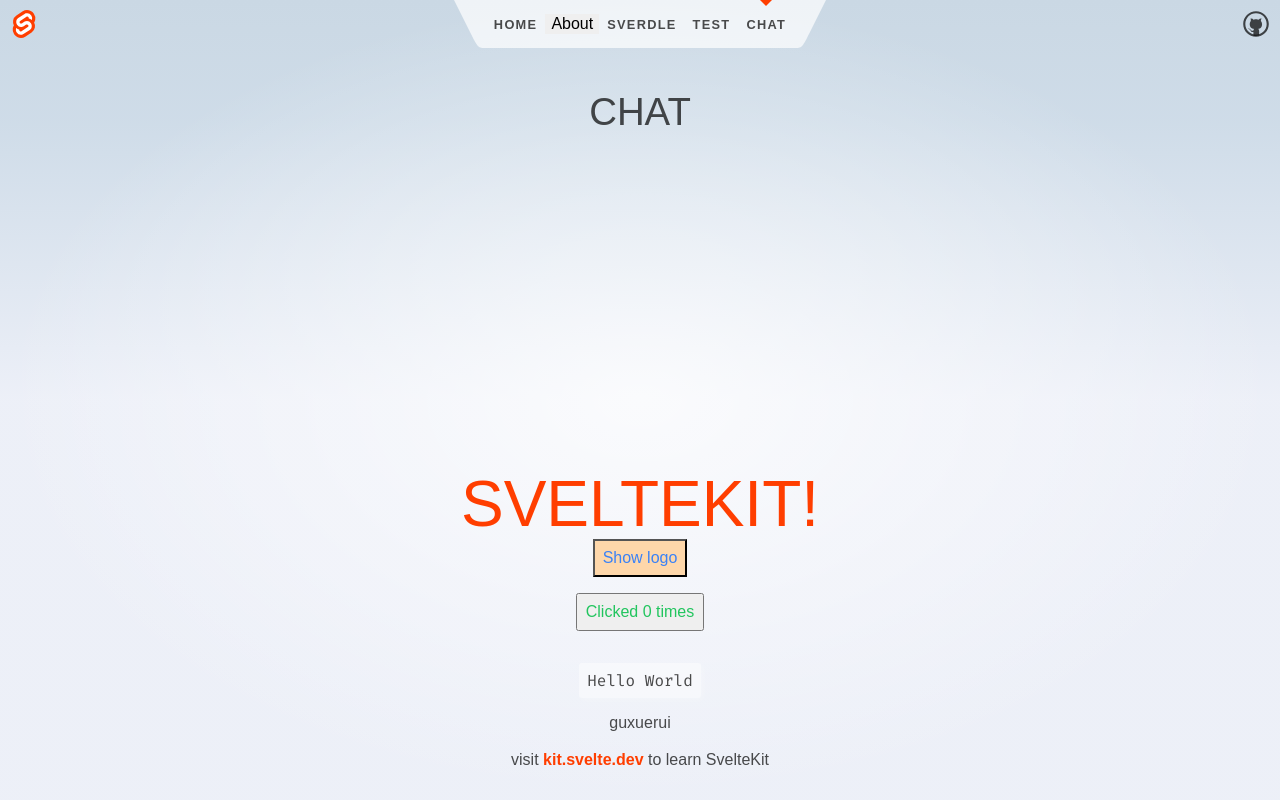
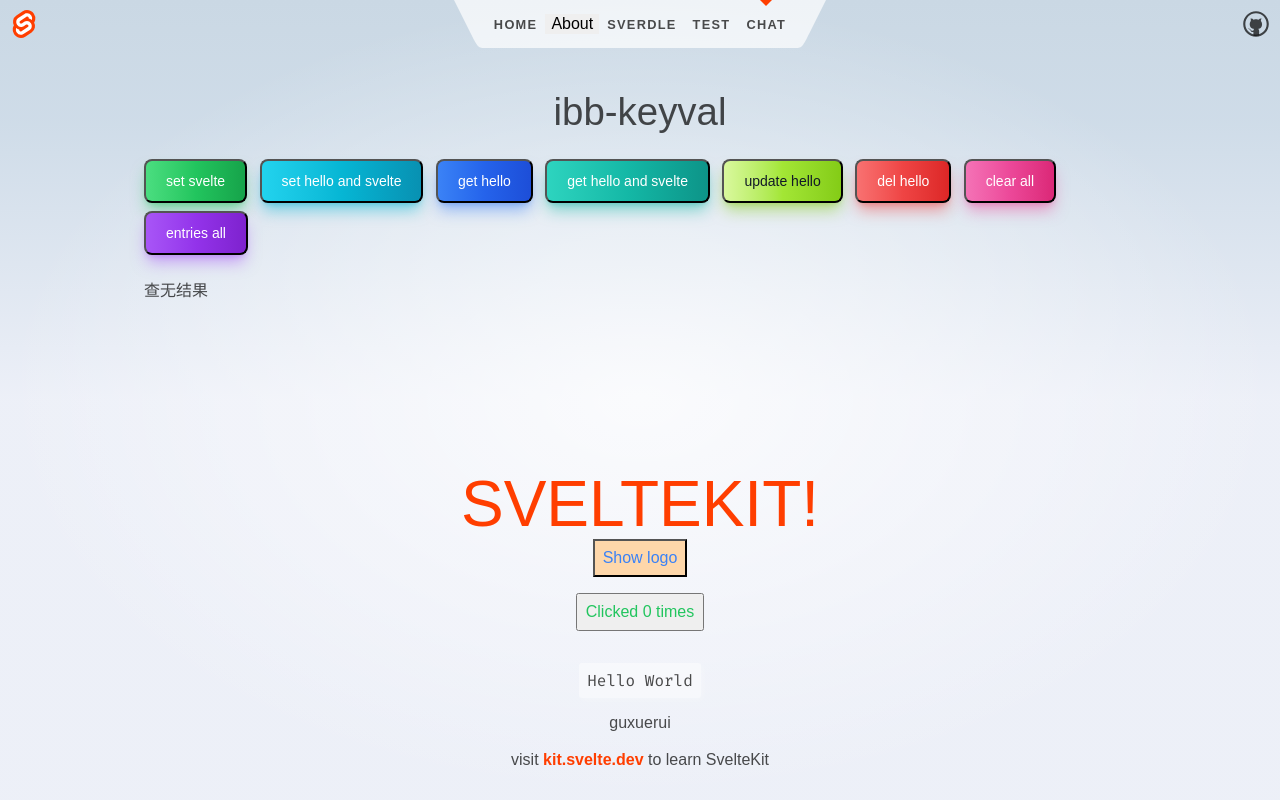
Before and after one commit to guxuerui/svelte-template, a SvelteKit app: page /chat in a window 1280 px wide. Built offline with nearby package versions, Linux system fonts and the light colour scheme; no server answers; sample sign-in values are in the browser's storage.

Commit message:
🎨 style(chat): add idb-keyval demo buttons and functions to chat page

```diff
--- a/src/routes/chat/+page.svelte
+++ b/src/routes/chat/+page.svelte
@@ -1,3 +1,56 @@
-<script lang="ts"></script>
+<script lang="ts">
+  import { fade, fly } from "svelte/transition";
+  import { get, set, setMany, getMany, update, del, delMany, clear, entries, keys, values } from "idb-keyval";
 
-<h1>CHAT</h1>
+  let storeVal: any = "";
+
+  function setVal() {
+    set("framwork", "svelte(kit)")
+      .then(() => console.log("It finished!"))
+      .catch((err) => console.log("It failed!", err));
+  }
+
+  function setManyVal() {
+    setMany([["hello", "world"], ["framwork", "svelte(kit)"],])
+      .then(() => console.log("Set many finished!"))
+      .catch((err) => console.log("It failed!", err));
+  }
+
+  function getVal() {
+    get("hello").then((val) => (storeVal = val));
+  }
+
+  function getManyVal() {
+    getMany(["hello", 'framwork']).then(([firstVal, secondVal]) =>
+      storeVal = firstVal + ' - ' + secondVal
+    );
+  }
+
+  function updateHello() {
+    update("hello", (val) => val.toUpperCase())
+    getVal()
+  }
+
+  function entriesVal() {
+    entries().then((entries) => storeVal = entries);
+  }
+</script>
+
+<h1>ibb-keyval</h1>
+
+<div flex="~ gap-x-4">
+  <button on:click|preventDefault={setVal} hover="cursor-pointer" type="button" class="text-white bg-gradient-to-r from-green-400 via-green-500 to-green-600 hover:bg-gradient-to-br focus:ring-4 focus:outline-none focus:ring-green-300 dark:focus:ring-green-800 shadow-lg shadow-green-500/50 dark:shadow-lg dark:shadow-green-800/80 font-medium rounded-lg text-sm px-5 py-2.5 text-center mr-2 mb-2">set svelte</button>
+  <button on:click|preventDefault={setManyVal} hover="cursor-pointer" type="button" class="text-white bg-gradient-to-r from-cyan-400 via-cyan-500 to-cyan-600 hover:bg-gradient-to-br focus:ring-4 focus:outline-none focus:ring-cyan-300 dark:focus:ring-cyan-800 shadow-lg shadow-cyan-500/50 dark:shadow-lg dark:shadow-cyan-800/80 font-medium rounded-lg text-sm px-5 py-2.5 text-center mr-2 mb-2">set hello and svelte</button>
+  <button on:click|preventDefault={getVal} hover="cursor-pointer" type="button" class="text-white bg-gradient-to-r from-blue-500 via-blue-600 to-blue-700 hover:bg-gradient-to-br focus:ring-4 focus:outline-none focus:ring-blue-300 dark:focus:ring-blue-800 shadow-lg shadow-blue-500/50 dark:shadow-lg dark:shadow-blue-800/80 font-medium rounded-lg text-sm px-5 py-2.5 text-center mr-2 mb-2 ">get hello</button>
+  <button on:click|preventDefault={getManyVal} hover="cursor-pointer" type="button" class="text-white bg-gradient-to-r from-teal-400 via-teal-500 to-teal-600 hover:bg-gradient-to-br focus:ring-4 focus:outline-none focus:ring-teal-300 dark:focus:ring-teal-800 shadow-lg shadow-teal-500/50 dark:shadow-lg dark:shadow-teal-800/80 font-medium rounded-lg text-sm px-5 py-2.5 text-center mr-2 mb-2">get hello and svelte</button>
+  <button on:click|preventDefault={updateHello} hover="cursor-pointer" type="button" class="text-gray-900 bg-gradient-to-r from-lime-200 via-lime-400 to-lime-500 hover:bg-gradient-to-br focus:ring-4 focus:outline-none focus:ring-lime-300 dark:focus:ring-lime-800 shadow-lg shadow-lime-500/50 dark:shadow-lg dark:shadow-lime-800/80 font-medium rounded-lg text-sm px-5 py-2.5 text-center mr-2 mb-2">update hello</button>
+  <button on:click|preventDefault={() => del("hello")} hover="cursor-pointer" type="button" class="text-white bg-gradient-to-r from-red-400 via-red-500 to-red-600 hover:bg-gradient-to-br focus:ring-4 focus:outline-none focus:ring-red-300 dark:focus:ring-red-800 shadow-lg shadow-red-500/50 dark:shadow-lg dark:shadow-red-800/80 font-medium rounded-lg text-sm px-5 py-2.5 text-center mr-2 mb-2">del hello</button>
+  <button on:click|preventDefault={() => clear()} hover="cursor-pointer" type="button" class="text-white bg-gradient-to-r from-pink-400 via-pink-500 to-pink-600 hover:bg-gradient-to-br focus:ring-4 focus:outline-none focus:ring-pink-300 dark:focus:ring-pink-800 shadow-lg shadow-pink-500/50 dark:shadow-lg dark:shadow-pink-800/80 font-medium rounded-lg text-sm px-5 py-2.5 text-center mr-2 mb-2">clear all</button>
+  <button on:click|preventDefault={entriesVal} hover="cursor-pointer" type="button" class="text-white bg-gradient-to-r from-purple-500 via-purple-600 to-purple-700 hover:bg-gradient-to-br focus:ring-4 focus:outline-none focus:ring-purple-300 dark:focus:ring-purple-800 shadow-lg shadow-purple-500/50 dark:shadow-lg dark:shadow-purple-800/80 font-medium rounded-lg text-sm px-5 py-2.5 text-center mr-2 mb-2">entries all</button>
+</div>
+
+{#if storeVal}
+  <p in:fade text="2rem teal">storVal: {storeVal}</p>
+{:else}
+  <p in:fly text="3rem orange">查无结果</p>
+{/if}
```
